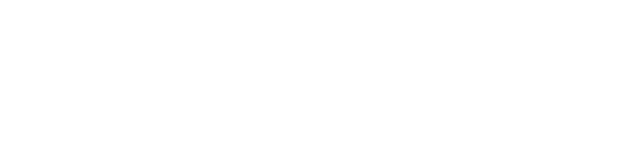
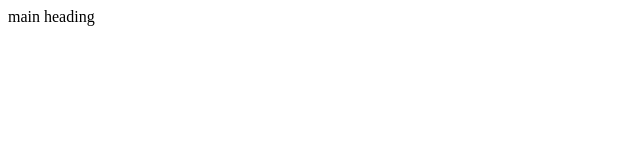
Before and after one commit to manjarshivani/first-repo, a plain HTML site: page index.html in a window 1280 px wide. Shown: the whole page, without its empty margins (0-640 px from the left). Drawn offline with Linux system fonts and the light colour scheme.

Commit message:
heading is added

```diff
--- a/index.html
+++ b/index.html
@@ -6,6 +6,6 @@
     <title>Document</title>
 </head>
 <body>
-
+    <div>main heading </div>
 </body>
 </html>
```
